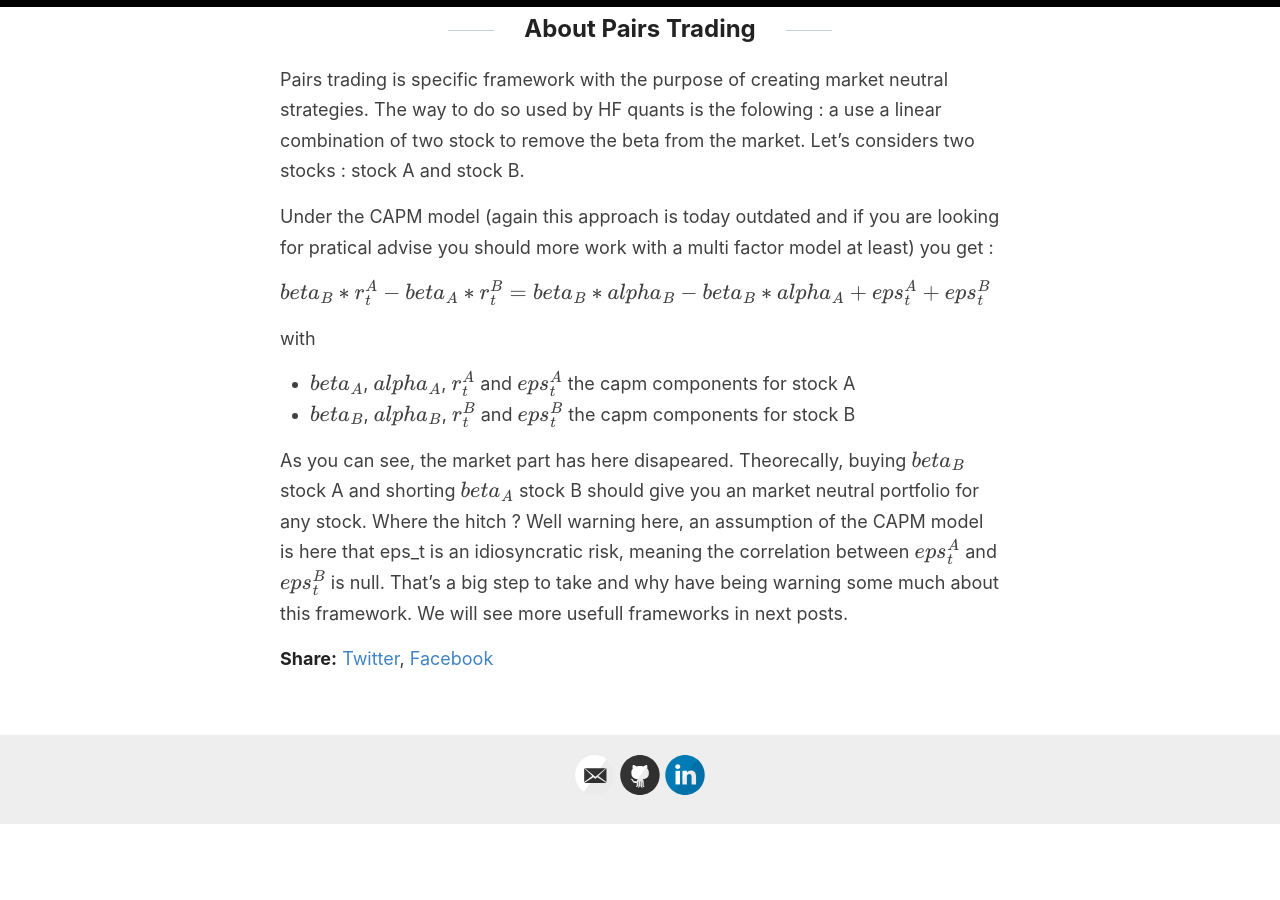
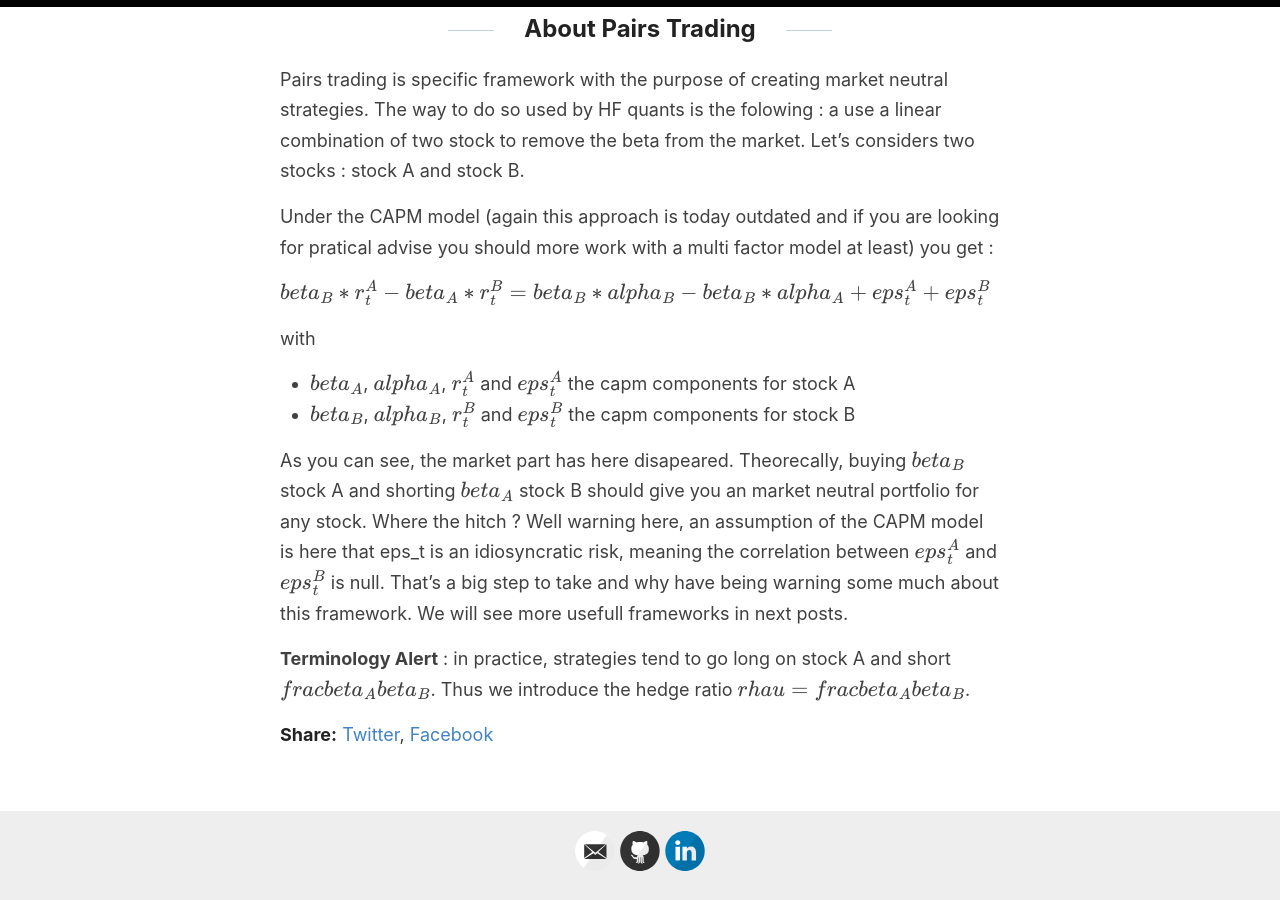
Before and after one commit to Zaltarba/blog, a Jekyll site: the page built from _posts/2024-06-22-IntroPairsTrading.md, in a window 1280 px wide and 900 px high, scrolled down 1332 px. Built offline with Jekyll 4.4.1, drawn with Linux system fonts in a browser that asks for light colours; formulas are drawn with MathJax 3; before the commit the page ends 2156 px from its top, so only the background shows below that.

Commit message:
Update 2024-06-22-IntroPairsTrading.md

```diff
--- a/_posts/2024-06-22-IntroPairsTrading.md
+++ b/_posts/2024-06-22-IntroPairsTrading.md
@@ -37,3 +37,5 @@ with
 - $beta_B$, $alpha_B$, $r_t^B$ and $eps_t^B$ the capm components for stock B
 
 As you can see, the market part has here disapeared. Theorecally, buying $beta_B$ stock A and shorting $beta_A$ stock B should give you an market neutral portfolio for any stock. Where the hitch ? Well warning here, an assumption of the CAPM model is here that eps_t is an idiosyncratic risk, meaning the correlation between $eps_t^A$ and $eps_t^B$ is null. That's a big step to take and why have being warning some much about this framework. We will see more usefull frameworks in next posts.
+
+**Terminology Alert** : in practice, strategies tend to go long on stock A and short $frac{beta_A}{beta_B}$. Thus we introduce the hedge ratio $rhau =  frac{beta_A}{beta_B}$.
```
